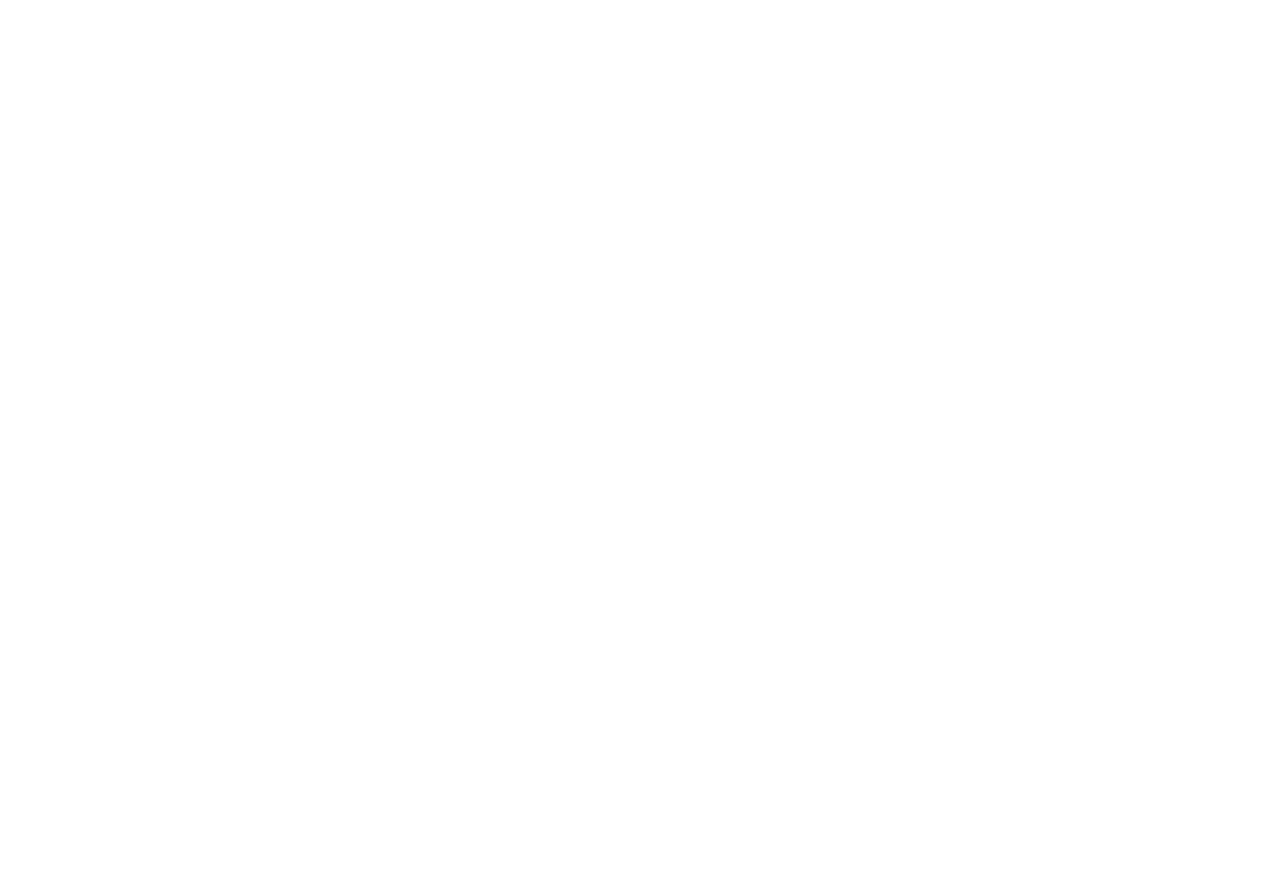
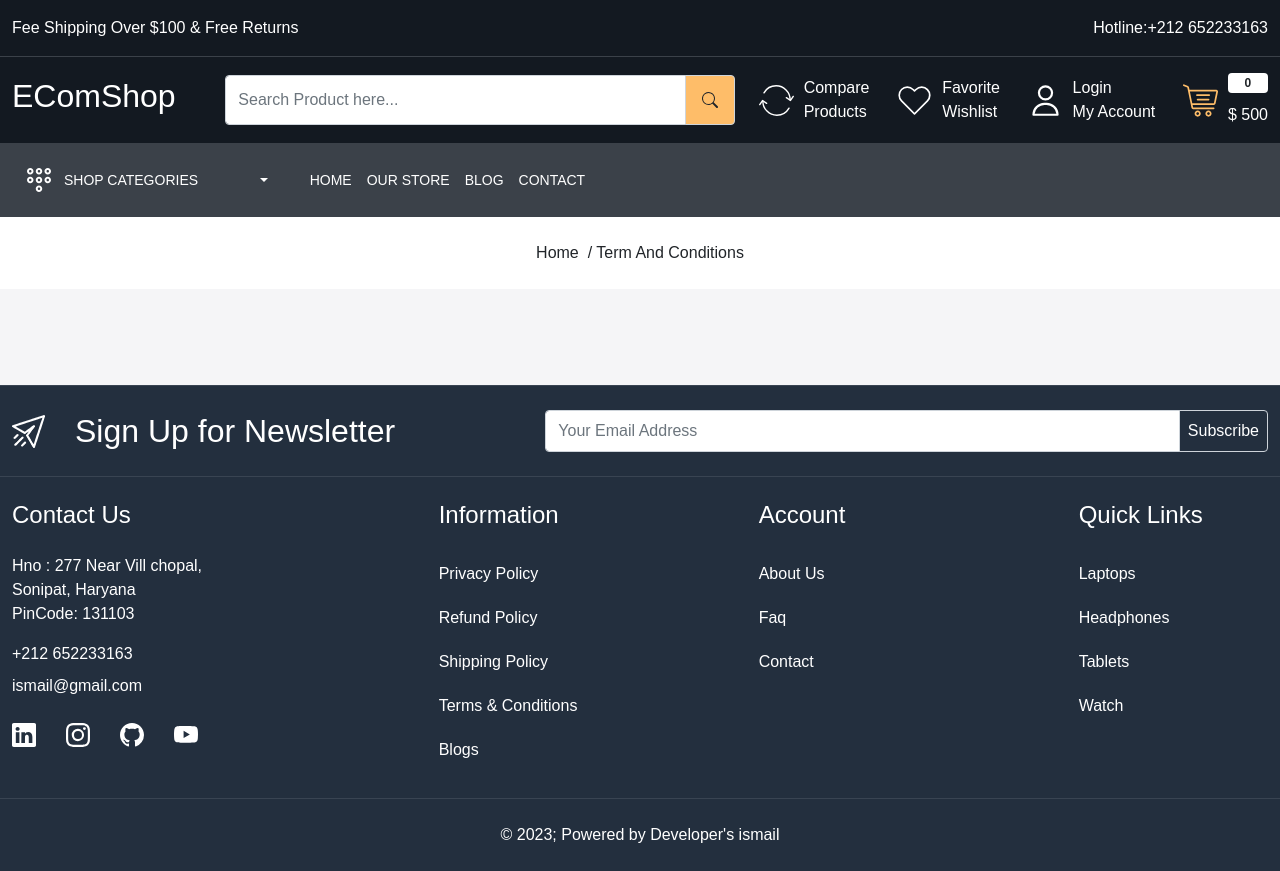
Before and after one commit to ismail-safha/MERN_ECOM_UI_BACK_END_DASHBORD, a React (Vite) app: page /term-conditions in a window 1280 px wide. Before the commit this address had no page. Before the commit the page ends 800 px from the top, so only its background shows below. Built offline with nearby package versions, Linux system fonts and the light colour scheme.

Commit message:
term-conditions page

```diff
--- a/src/App.jsx
+++ b/src/App.jsx
@@ -15,6 +15,7 @@
 import PrivacyPolicy from "./pages/PrivacyPolicy";
 import RefundPloicy from "./pages/RefundPloicy";
 import ShippingPolicy from "./pages/ShippingPolicy";
+import TermAndContions from "./pages/TermAndContions";
 
 function App() {
   return (
@@ -36,6 +37,7 @@
             <Route path="privacy-policy" element={<PrivacyPolicy />} />
             <Route path="refund-policy" element={<RefundPloicy />} />
             <Route path="shipping-policy" element={<ShippingPolicy />} />
+            <Route path="term-conditions" element={<TermAndContions />} />
           </Route>
         </Routes>
       </BrowserRouter>
--- /dev/null
+++ b/src/pages/TermAndContions.jsx
@@ -0,0 +1,21 @@
+import BreadCrumb from "../components/BreadCrumb";
+import Meta from "../components/Meta";
+
+const TermAndContions = () => {
+  return (
+    <>
+      <Meta title={"Term And Conditions"} />
+      <BreadCrumb title="Term And Conditions" />
+      <section className="policy-wrapper py-5 home-wrapper-2">
+        <div className="container-xxl"></div>
+        <div className="row">
+          <div className="col-12">
+            <div className="policy"></div>
+          </div>
+        </div>
+      </section>
+    </>
+  );
+};
+
+export default TermAndContions;
```
Also changed, not shown: 1 other file (tests, documents, lock files or other folders).
